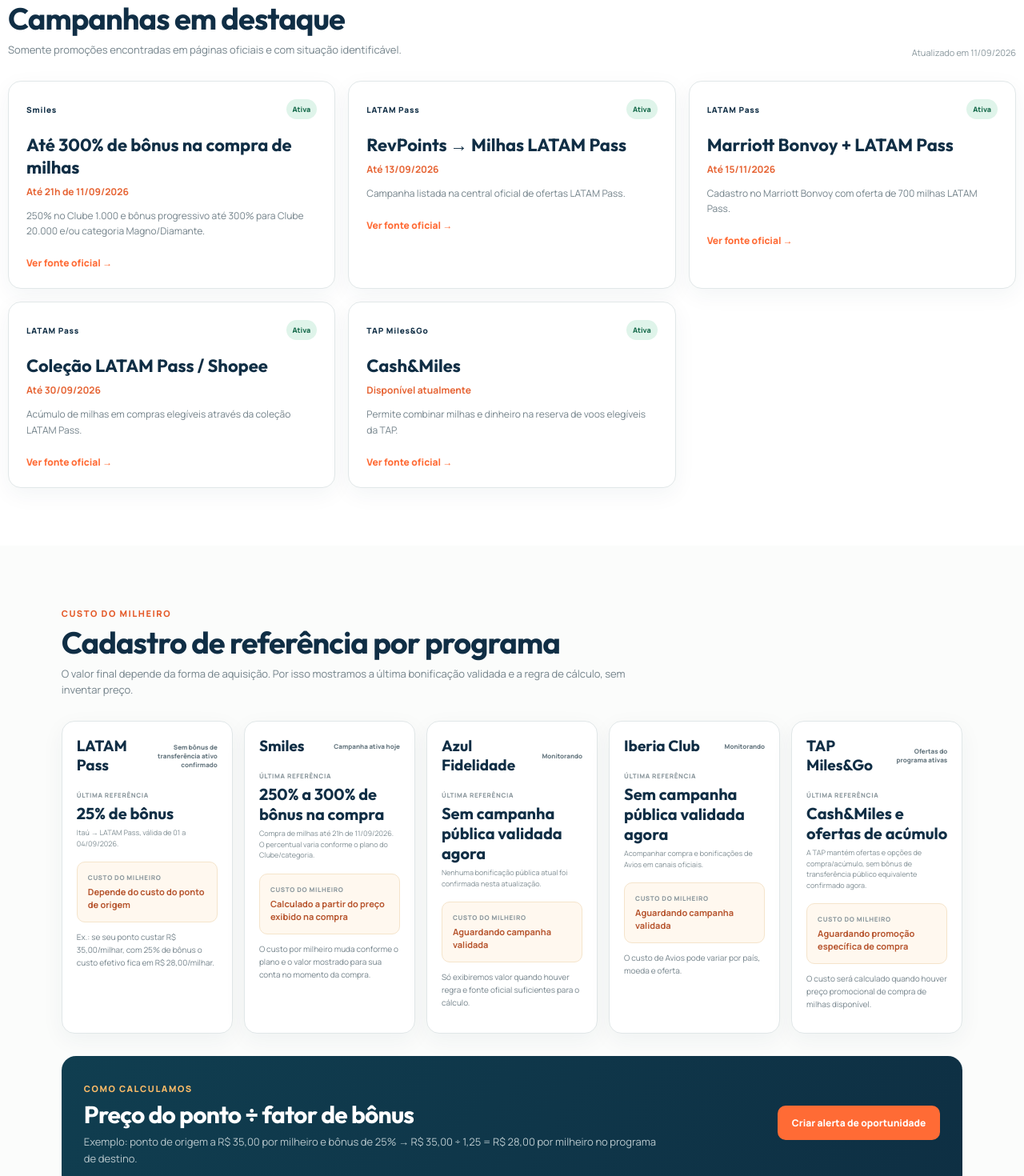
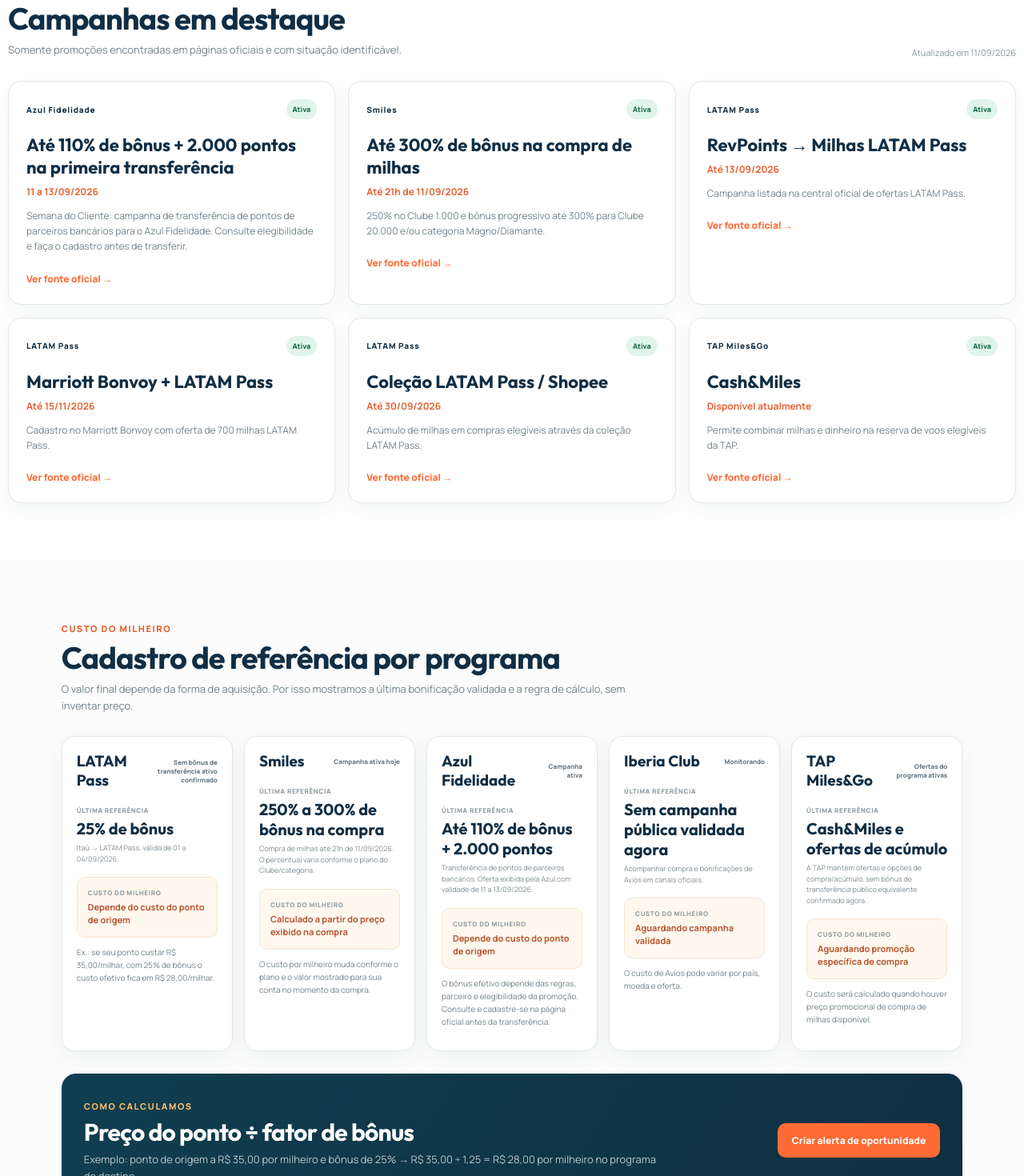
Before and after one commit to matheus5solas-ui/tripnordestino-milhas, a Next.js app: page /milhas in a window 1280 px wide. Shown: the part 600-2070 px from the top of the page at 80% size. Built offline with nearby package versions, Linux system fonts and the light colour scheme.

Commit message:
feat: add current Azul Fidelidade campaign

```diff
--- a/src/app/milhas/page.tsx
+++ b/src/app/milhas/page.tsx
@@ -22,11 +22,11 @@
   },
   {
     name: "Azul Fidelidade",
-    status: "Monitorando",
-    latest: "Sem campanha pública validada agora",
-    latestDetail: "Nenhuma bonificação pública atual foi confirmada nesta atualização.",
-    cost: "Aguardando campanha validada",
-    note: "Só exibiremos valor quando houver regra e fonte oficial suficientes para o cálculo.",
+    status: "Campanha ativa",
+    latest: "Até 110% de bônus + 2.000 pontos",
+    latestDetail: "Transferência de pontos de parceiros bancários. Oferta exibida pela Azul com validade de 11 a 13/09/2026.",
+    cost: "Depende do custo do ponto de origem",
+    note: "O bônus efetivo depende das regras, parceiro e elegibilidade da promoção. Consulte e cadastre-se na página oficial antes da transferência.",
   },
   {
     name: "Iberia Club",
@@ -47,6 +47,14 @@
 ];
 
 const campaigns = [
+  {
+    program: "Azul Fidelidade",
+    title: "Até 110% de bônus + 2.000 pontos na primeira transferência",
+    period: "11 a 13/09/2026",
+    status: "Ativa",
+    description: "Semana do Cliente: campanha de transferência de pontos de parceiros bancários para o Azul Fidelidade. Consulte elegibilidade e faça o cadastro antes de transferir.",
+    href: "https://www.voeazul.com.br/br/pt/home",
+  },
   {
     program: "Smiles",
     title: "Até 300% de bônus na compra de milhas",
```
